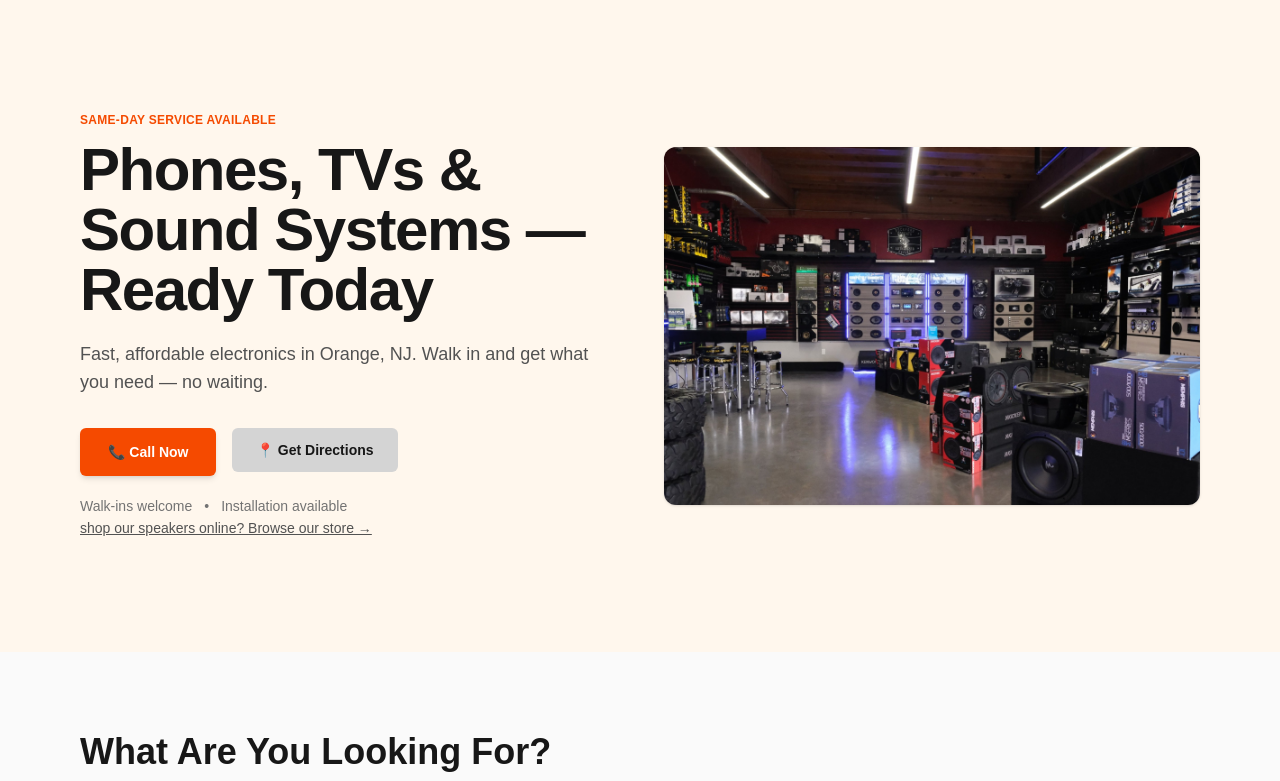
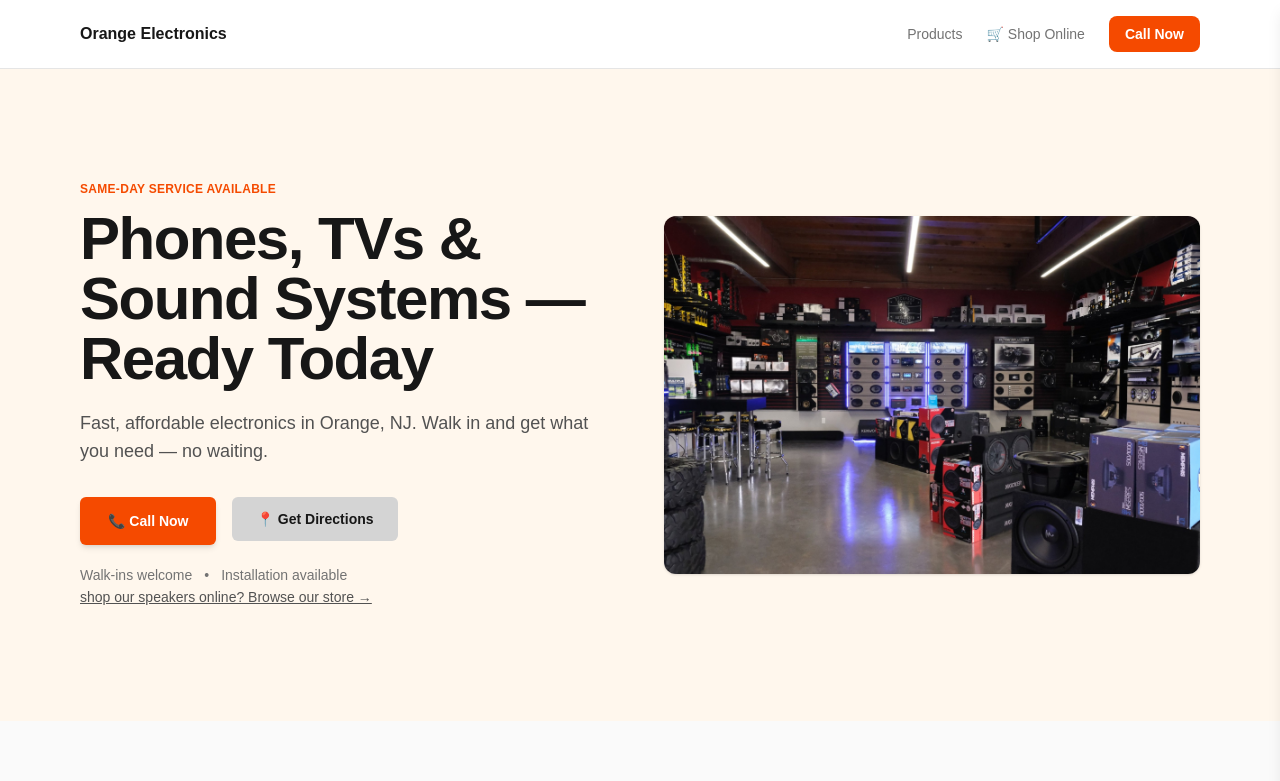
Before and after one commit to Hazichomwarr/orange-electronics, a Next.js app: page / in a window 1280 px wide. Shown: the top 781 px of the page. Built offline with nearby package versions, Linux system fonts and the light colour scheme.

Commit message:
feat: Add navbar and mobile sidebar

```diff
--- /dev/null
+++ b/app/_components/layout/Navbar.tsx
@@ -0,0 +1,102 @@
+"use client";
+
+import { Container } from "@/components/ui";
+import { useState } from "react";
+
+export default function Navbar() {
+  const [open, setOpen] = useState(false);
+
+  return (
+    <>
+      <header className="sticky top-0 z-40 bg-white/80 backdrop-blur border-b border-neutral-200">
+        <Container>
+          <div className="flex items-center justify-between py-4">
+            {/* Logo */}
+            <div className="font-semibold text-neutral-900 cursor-pointer">
+              <a href="/">Orange Electronics</a>
+            </div>
+
+            {/* Desktop */}
+            <div className="hidden md:flex items-center gap-6">
+              <a
+                href="/#category"
+                className="text-sm text-neutral-500 hover:text-black"
+              >
+                Products
+              </a>
+
+              <a
+                href="https://orange-electronics-5815.myshopify.com"
+                target="_blank"
+                rel="noopener noreferrer"
+                className="text-sm text-neutral-500 hover:text-black"
+              >
+                🛒 Shop Online
+              </a>
+
+              <a href="tel:+11234567890">
+                <button className="bg-orange-600 hover:bg-orange-700 text-white px-4 py-2 rounded-lg text-sm font-semibold cursor-pointer">
+                  Call Now
+                </button>
+              </a>
+            </div>
+
+            {/* Mobile menu button */}
+            <button
+              onClick={() => setOpen(true)}
+              className="md:hidden text-2xl"
+            >
+              ☰
+            </button>
+          </div>
+        </Container>
+      </header>
+
+      {/* OVERLAY */}
+      <div
+        className={`fixed inset-0 z-50 transition-opacity duration-300 ${
+          open ? "opacity-100 visible bg-black/40" : "opacity-0 invisible"
+        }`}
+        onClick={() => setOpen(false)}
+      />
+
+      {/* DRAWER */}
+      <div
+        className={`fixed top-0 right-0 z-50 h-full w-64 bg-white shadow-lg p-6 transform transition-transform duration-300 ${
+          open ? "translate-x-0" : "translate-x-full"
+        }`}
+      >
+        {/* Close */}
+        <button onClick={() => setOpen(false)} className="text-xl mb-6">
+          ✕
+        </button>
+
+        {/* Links */}
+        <div className="flex flex-col gap-6">
+          <a
+            href="/#category"
+            onClick={() => setOpen(false)}
+            className="text-base"
+          >
+            Products
+          </a>
+
+          <a
+            href="https://orange-electronics-5815.myshopify.com"
+            target="_blank"
+            rel="noopener noreferrer"
+            className="text-base"
+          >
+            🛒 Shop Online
+          </a>
+
+          <a href="tel:+11234567890">
+            <button className="bg-orange-600 hover:bg-orange-700 text-white px-4 py-3 rounded-lg text-base font-semibold w-full">
+              📞 Call Now
+            </button>
+          </a>
+        </div>
+      </div>
+    </>
+  );
+}
--- a/app/layout.tsx
+++ b/app/layout.tsx
@@ -1,6 +1,7 @@
 import type { Metadata } from "next";
 import { Geist, Geist_Mono } from "next/font/google";
 import "./globals.css";
+import Navbar from "./_components/layout/Navbar";
 
 const geistSans = Geist({
   variable: "--font-geist-sans",
@@ -27,7 +28,10 @@ export default function RootLayout({
       lang="en"
       className={`${geistSans.variable} ${geistMono.variable} h-full antialiased scroll-smooth`}
     >
-      <body className="min-h-full flex flex-col">{children}</body>
+      <body className="min-h-full flex flex-col">
+        <Navbar />
+        {children}
+      </body>
     </html>
   );
 }
```
